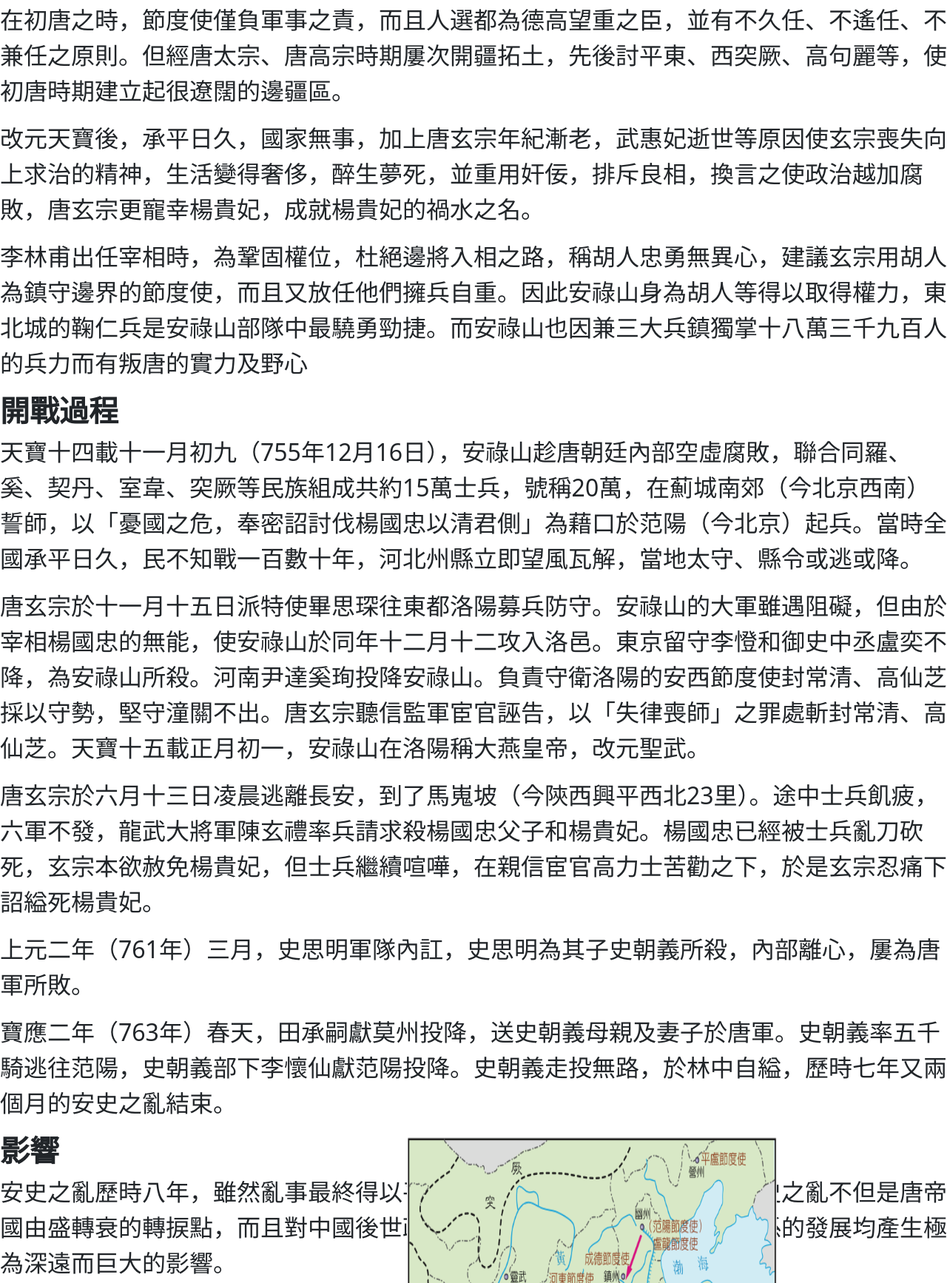
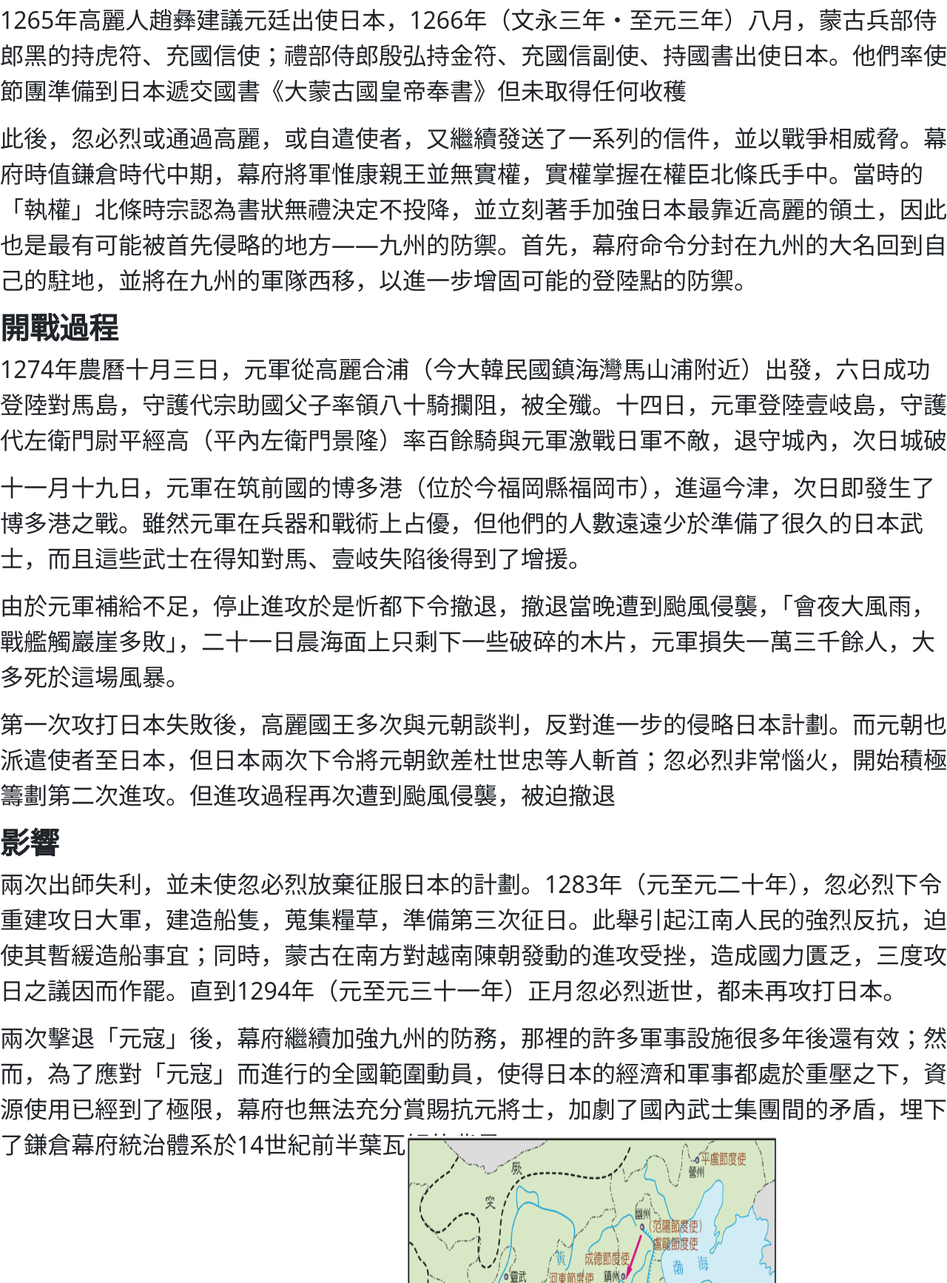
Before and after one commit to jordy910301/jordy910301.github.io, a plain HTML site: page W4H4/a3.html in a window 1280 px wide. Shown: the part 765-2499 px from the top of the page at 74% size. Drawn offline with nearby package versions, Linux system fonts and the light colour scheme.

Commit message:
Update a3.html

```diff
--- a/W4H4/a3.html
+++ b/W4H4/a3.html
@@ -46,20 +46,18 @@
     <p style="font-size: xx-large;">元日戰爭是蒙古元朝皇帝忽必烈與屬國高麗在1274年和1281年兩次派軍侵略日本而引發的戰爭；這兩次侵略在日本被稱為「元寇」或「蒙古襲來」，或依當時的日本年號稱抵禦元軍第一次進攻的戰事為「文永之役」，第二次為「弘安之役」。</p>
     <p style="font-size: xx-large;">其中1274年首次由朝鮮派出的九百艘船遠征軍，被日本武士（侍）部隊成功抵禦。蒙古人撤退之後很快重整旗鼓，在征服了南宋和將整個中國統一在元朝管治下後，他們便出航展開第二次海路入侵日本</p>
     <h1 style=";font-weight: bold;">發生時間、地點、參戰方</h1>
-    <p style="font-size: xx-large;">755年（唐天寶十四年）12月16日—763年（唐寶應二年）2月17日，交戰區為大部分中國北方，交戰雙方為唐王朝與安祿山、史思明軍隊</p>
+    <p style="font-size: xx-large;">1274年（文永十一年）於日本對馬、壹岐、肥前玄界灘、筑前博多等地，交戰雙方為元朝和高麗與日本鎌倉幕府</p>
     <h1 style=";font-weight: bold;">背景</h1>
-    <p style="font-size: xx-large;">在初唐之時，節度使僅負軍事之責，而且人選都為德高望重之臣，並有不久任、不遙任、不兼任之原則。但經唐太宗、唐高宗時期屢次開疆拓土，先後討平東、西突厥、高句麗等，使初唐時期建立起很遼闊的邊疆區。</p>
-    <p style="font-size: xx-large;">改元天寶後，承平日久，國家無事，加上唐玄宗年紀漸老，武惠妃逝世等原因使玄宗喪失向上求治的精神，生活變得奢侈，醉生夢死，並重用奸佞，排斥良相，換言之使政治越加腐敗，唐玄宗更寵幸楊貴妃，成就楊貴妃的禍水之名。</p>
-    <p style="font-size: xx-large;">李林甫出任宰相時，為鞏固權位，杜絕邊將入相之路，稱胡人忠勇無異心，建議玄宗用胡人為鎮守邊界的節度使，而且又放任他們擁兵自重。因此安祿山身為胡人等得以取得權力，東北城的鞠仁兵是安祿山部隊中最驍勇勁捷。而安祿山也因兼三大兵鎮獨掌十八萬三千九百人的兵力而有叛唐的實力及野心</p>
+    <p style="font-size: xx-large;">1265年高麗人趙彝建議元廷出使日本，1266年（文永三年・至元三年）八月，蒙古兵部侍郎黑的持虎符、充國信使；禮部侍郎殷弘持金符、充國信副使、持國書出使日本。他們率使節團準備到日本遞交國書《大蒙古國皇帝奉書》但未取得任何收穫</p>
+    <p style="font-size: xx-large;">此後，忽必烈或通過高麗，或自遣使者，又繼續發送了一系列的信件，並以戰爭相威脅。幕府時值鎌倉時代中期，幕府將軍惟康親王並無實權，實權掌握在權臣北條氏手中。當時的「執權」北條時宗認為書狀無禮決定不投降，並立刻著手加強日本最靠近高麗的領土，因此也是最有可能被首先侵略的地方——九州的防禦。首先，幕府命令分封在九州的大名回到自己的駐地，並將在九州的軍隊西移，以進一步增固可能的登陸點的防禦。</p>
     <h1 style=";font-weight: bold;">開戰過程</h1>
-    <p style="font-size: xx-large;">天寶十四載十一月初九（755年12月16日），安祿山趁唐朝廷內部空虛腐敗，聯合同羅、奚、契丹、室韋、突厥等民族組成共約15萬士兵，號稱20萬，在薊城南郊（今北京西南）誓師，以「憂國之危，奉密詔討伐楊國忠以清君側」為藉口於范陽（今北京）起兵。當時全國承平日久，民不知戰一百數十年，河北州縣立即望風瓦解，當地太守、縣令或逃或降。</p>
-    <p style="font-size: xx-large;">唐玄宗於十一月十五日派特使畢思琛往東都洛陽募兵防守。安祿山的大軍雖遇阻礙，但由於宰相楊國忠的無能，使安祿山於同年十二月十二攻入洛邑。東京留守李憕和御史中丞盧奕不降，為安祿山所殺。河南尹達奚珣投降安祿山。負責守衛洛陽的安西節度使封常清、高仙芝採以守勢，堅守潼關不出。唐玄宗聽信監軍宦官誣告，以「失律喪師」之罪處斬封常清、高仙芝。天寶十五載正月初一，安祿山在洛陽稱大燕皇帝，改元聖武。</p>
-    <p style="font-size: xx-large;">唐玄宗於六月十三日凌晨逃離長安，到了馬嵬坡（今陝西興平西北23里）。途中士兵飢疲，六軍不發，龍武大將軍陳玄禮率兵請求殺楊國忠父子和楊貴妃。楊國忠已經被士兵亂刀砍死，玄宗本欲赦免楊貴妃，但士兵繼續喧嘩，在親信宦官高力士苦勸之下，於是玄宗忍痛下詔縊死楊貴妃。</p>
-    <p style="font-size: xx-large;">上元二年（761年）三月，史思明軍隊內訌，史思明為其子史朝義所殺，內部離心，屢為唐軍所敗。</p>
-    <p style="font-size: xx-large;">寶應二年（763年）春天，田承嗣獻莫州投降，送史朝義母親及妻子於唐軍。史朝義率五千騎逃往范陽，史朝義部下李懷仙獻范陽投降。史朝義走投無路，於林中自縊，歷時七年又兩個月的安史之亂結束。</p>
+    <p style="font-size: xx-large;">1274年農曆十月三日，元軍從高麗合浦（今大韓民國鎮海灣馬山浦附近）出發，六日成功登陸對馬島，守護代宗助國父子率領八十騎攔阻，被全殲。十四日，元軍登陸壹岐島，守護代左衛門尉平經高（平內左衛門景隆）率百餘騎與元軍激戰日軍不敵，退守城內，次日城破</p>
+    <p style="font-size: xx-large;">十一月十九日，元軍在筑前國的博多港（位於今福岡縣福岡市），進逼今津，次日即發生了博多港之戰。雖然元軍在兵器和戰術上占優，但他們的人數遠遠少於準備了很久的日本武士，而且這些武士在得知對馬、壹岐失陷後得到了增援。</p>
+    <p style="font-size: xx-large;">由於元軍補給不足，停止進攻於是忻都下令撤退，撤退當晚遭到颱風侵襲，「會夜大風雨，戰艦觸巖崖多敗」，二十一日晨海面上只剩下一些破碎的木片，元軍損失一萬三千餘人，大多死於這場風暴。</p>
+    <p style="font-size: xx-large;">第一次攻打日本失敗後，高麗國王多次與元朝談判，反對進一步的侵略日本計劃。而元朝也派遣使者至日本，但日本兩次下令將元朝欽差杜世忠等人斬首；忽必烈非常惱火，開始積極籌劃第二次進攻。但進攻過程再次遭到颱風侵襲，被迫撤退</p>
     <h1 style=";font-weight: bold;">影響</h1>
-    <p style="font-size: xx-large;">安史之亂歷時八年，雖然亂事最終得以平定，可是很多後世史家均認為安史之亂不但是唐帝國由盛轉衰的轉捩點，而且對中國後世政治、經濟、社會、文化、對外關係的發展均產生極為深遠而巨大的影響。</p>
-    <p style="font-size: xx-large;">安史之亂之影響也包括促使長安、洛陽的衰落與中國政治重心的轉移。自秦漢以來，長安所在的關中地區一帶均為政治上的首都，是中國的政治中心和中央政府所在地。自安史之亂後，因戰亂持續而殘破不堪</p>
+    <p style="font-size: xx-large;">兩次出師失利，並未使忽必烈放棄征服日本的計劃。1283年（元至元二十年），忽必烈下令重建攻日大軍，建造船隻，蒐集糧草，準備第三次征日。此舉引起江南人民的強烈反抗，迫使其暫緩造船事宜；同時，蒙古在南方對越南陳朝發動的進攻受挫，造成國力匱乏，三度攻日之議因而作罷。直到1294年（元至元三十一年）正月忽必烈逝世，都未再攻打日本。</p>
+    <p style="font-size: xx-large;">兩次擊退「元寇」後，幕府繼續加強九州的防務，那裡的許多軍事設施很多年後還有效；然而，為了應對「元寇」而進行的全國範圍動員，使得日本的經濟和軍事都處於重壓之下，資源使用已經到了極限，幕府也無法充分賞賜抗元將士，加劇了國內武士集團間的矛盾，埋下了鎌倉幕府統治體系於14世紀前半葉瓦解的背景。</p>
     </article>
     <figure><div class="box">
       <img src="as.jpg"width="20%"></h2></figure>
```
